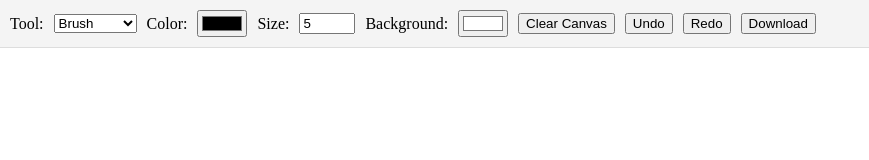
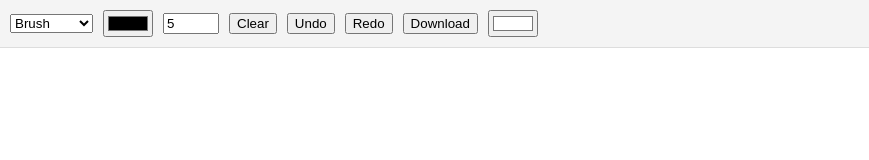
Before and after one commit to TWS-Python/SimpliDraw, a plain HTML site: page index.html in a window 1280 px wide. Shown: the whole page, without its empty margins (0-869 px from the left). Drawn offline with Linux system fonts and the light colour scheme.

Commit message:
Update index.html

```diff
--- a/index.html
+++ b/index.html
@@ -8,7 +8,6 @@
 </head>
 <body>
   <div class="toolbar">
-    <label for="tool">Tool:</label>
     <select id="tool">
       <option value="brush">Brush</option>
       <option value="eraser">Eraser</option>
@@ -16,20 +15,13 @@
       <option value="rectangle">Rectangle</option>
       <option value="circle">Circle</option>
     </select>
-
-    <label for="brushColor">Color:</label>
     <input type="color" id="brushColor" value="#000000">
-
-    <label for="brushSize">Size:</label>
     <input type="number" id="brushSize" value="5" min="1" max="50">
-
-    <label for="backgroundColor">Background:</label>
-    <input type="color" id="backgroundColor" value="#ffffff">
-
-    <button id="clearCanvas">Clear Canvas</button>
+    <button id="clearCanvas">Clear</button>
     <button id="undo">Undo</button>
     <button id="redo">Redo</button>
     <button id="downloadCanvas">Download</button>
+    <input type="color" id="backgroundColor" value="#ffffff" title="Background Color">
   </div>
   <canvas id="drawingCanvas"></canvas>
   <script src="script.js"></script>
```
